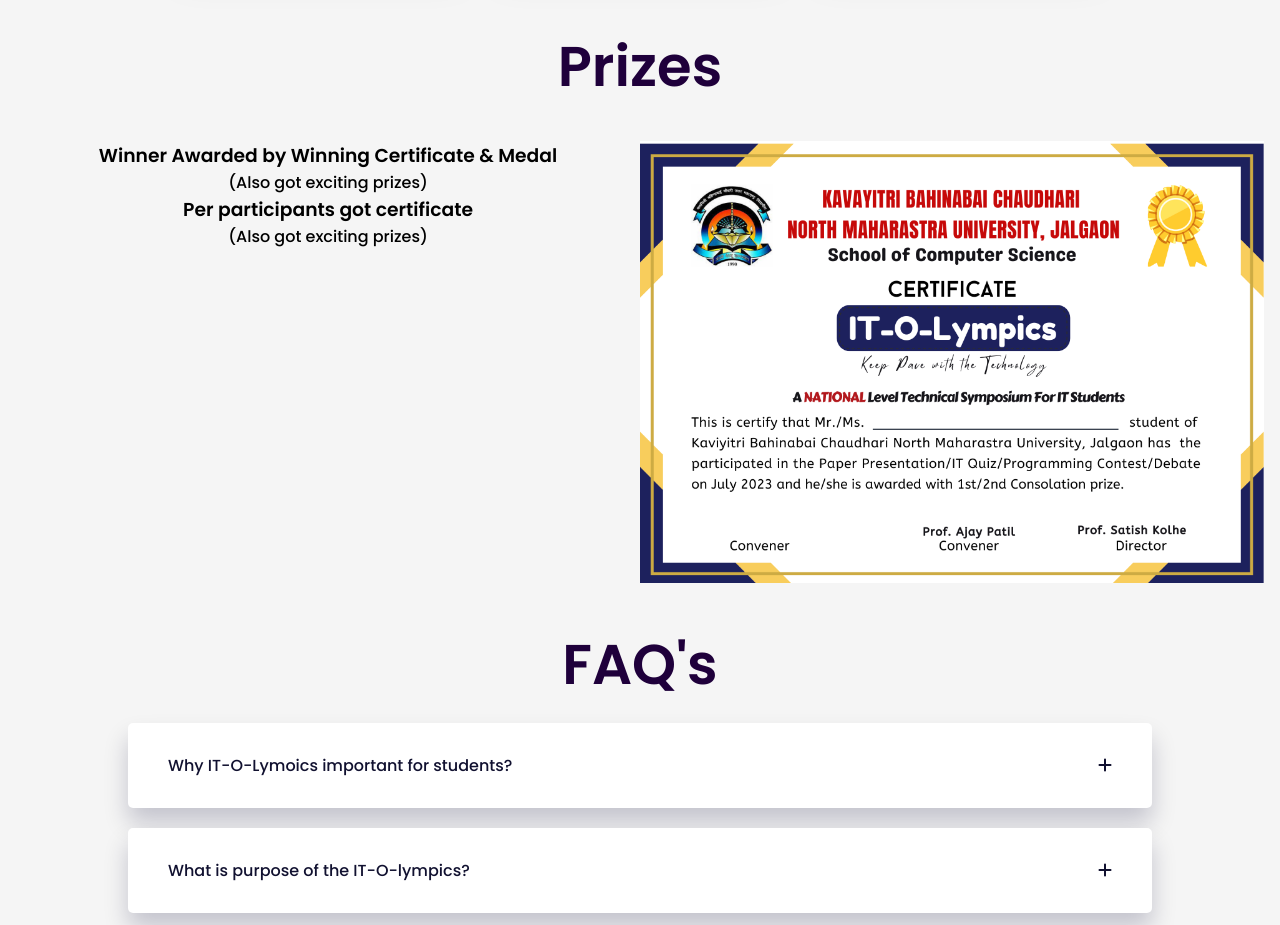
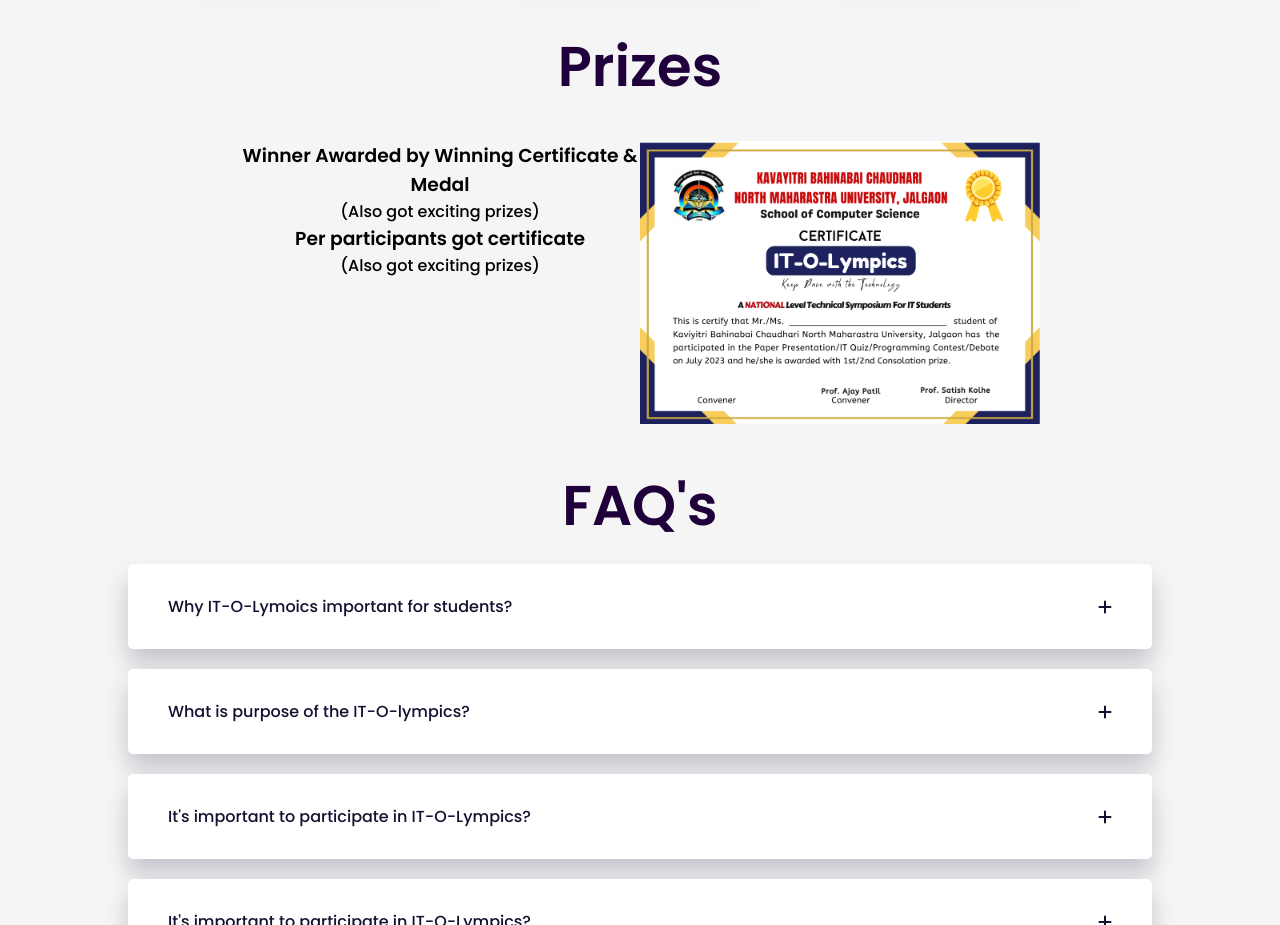
Before and after one commit to rsrahulsalunkhe/IT-O-Lympics, a plain HTML site: page index.html in a window 1280 px wide. Shown: the part 3380-4305 px from the top of the page. Drawn offline with Linux system fonts and the light colour scheme.

Commit message:
Update style.css

```diff
--- a/style.css
+++ b/style.css
@@ -447,13 +447,14 @@
   flex-wrap: wrap;
   padding: 1em 1em;
   text-align: center;
+  justify-content: center;
 }
 
 .desc {
-  width: 50%;
+  width: 400px;
 }
 .cert {
-  width: 50%;
+  width: 400px;
 }
 
 .cert img {
```
